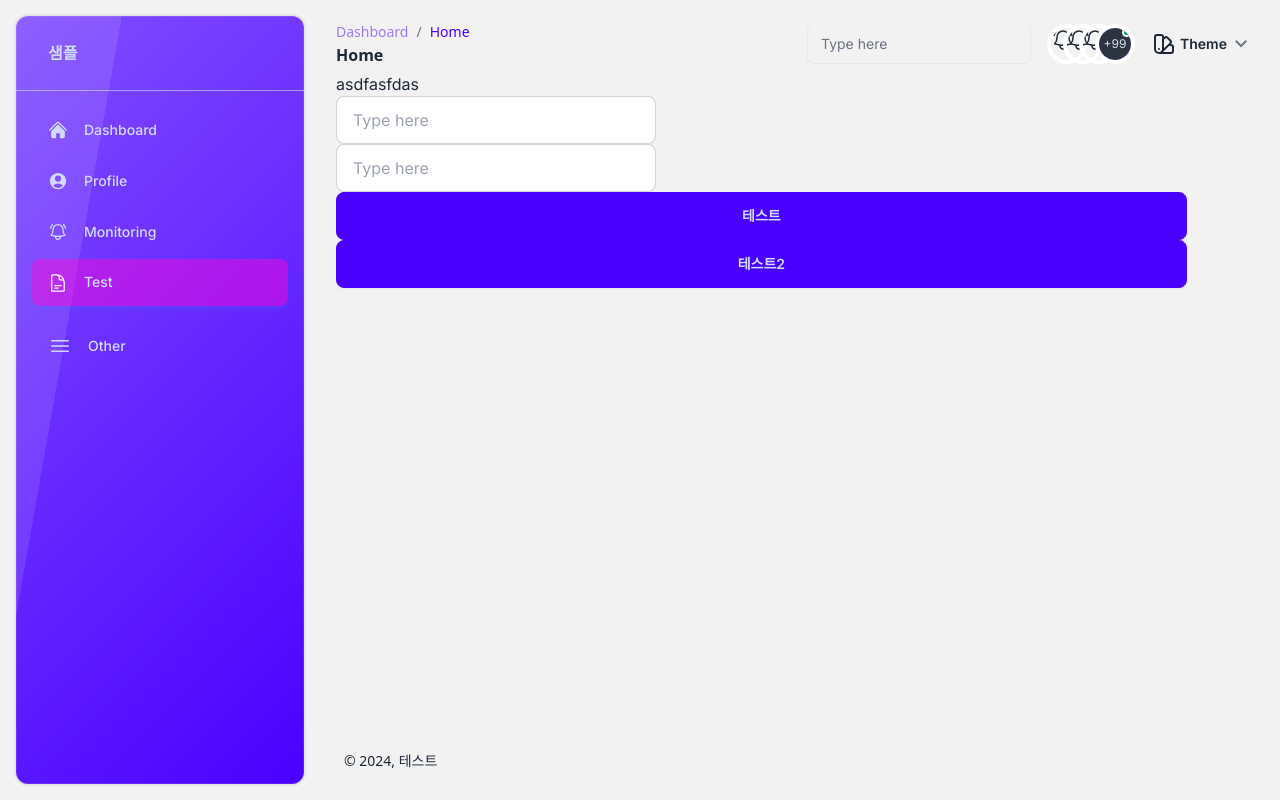
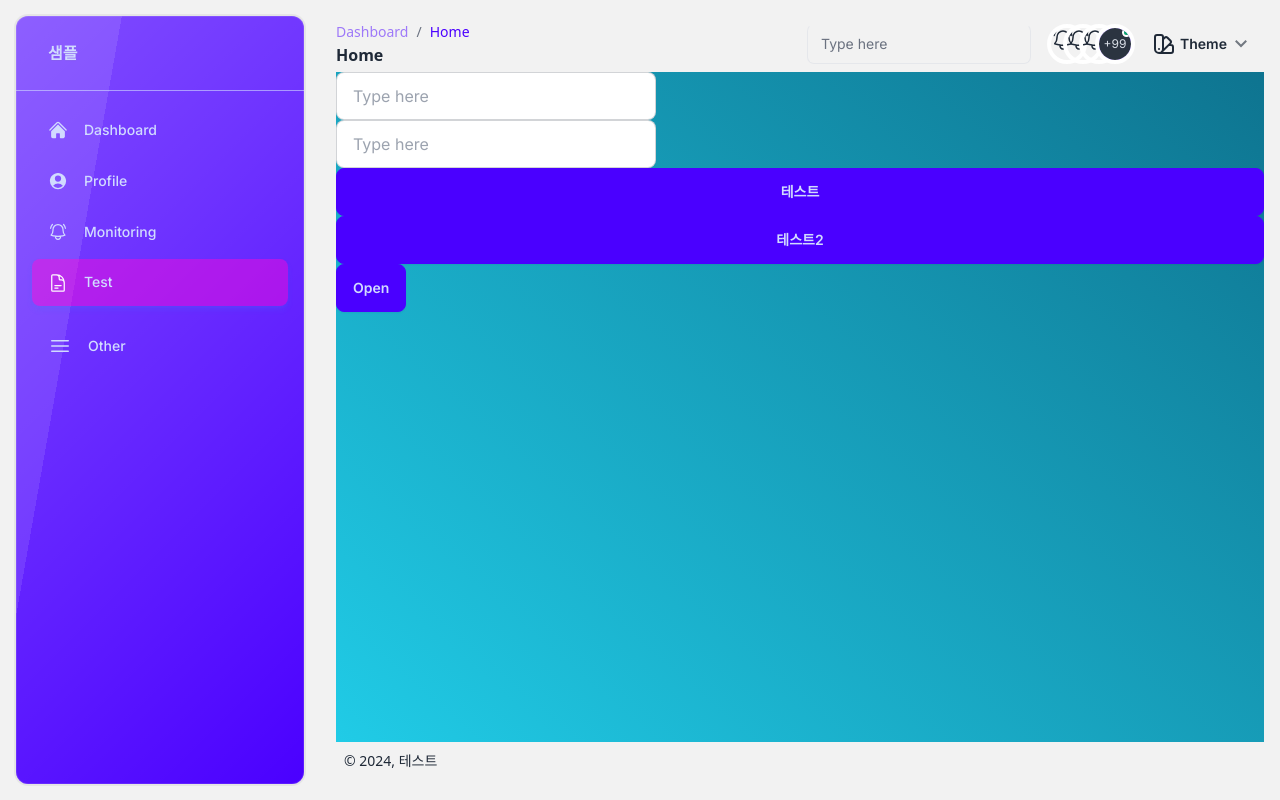
Before and after one commit to kjpar0317/trend-seminar, a Next.js app in the folder frontend/: page /formtest in a window 1280 px wide. Built offline with nearby package versions, Linux system fonts and the light colour scheme.

Commit message:
테스트

```diff
--- a/frontend/src/app/(default)/formtest/page.tsx
+++ b/frontend/src/app/(default)/formtest/page.tsx
@@ -1,36 +1,40 @@
 "use client";
 
-import { useEffect } from "react";
+import { useState, useEffect } from "react";
+import { gsap } from "gsap";
 
 import useAnimate from "@/services/layout/useAnimate";
 
 export default function Formtest() {
   const animate = useAnimate();
+  const [timeline, setTimeline] = useState<gsap.core.Timeline>(
+    gsap.timeline({ defaults: { ease: "power2.inOut" } })
+  );
 
   useEffect(() => {
     animate?.initAnimate?.();
     // eslint-disable-next-line react-hooks/exhaustive-deps
   }, []);
 
-  function handleTest1(e: any) {
+  function handleOpen(e: any) {
     e.preventDefault();
-    animate.foldAnimate(
-      ".folder_container1",
-      "folder_container2",
-      "folder_container3",
-      "folder_container4",
-      "folder_container5"
+    setTimeline(
+      animate.openFoldAnimate(
+        timeline,
+        "#authOverlay",
+        "#second",
+        "#third",
+        "#fourth"
+      )
     );
   }
 
+  function handleClose() {
+    animate.reverseAnimate(timeline);
+  }
+
   return (
-    <div className="bg-base-200 h-4/5 w-11/12">
-      asdfasfdas
-      <div className="w-full folder_container1">
-        <div className="w-full h-full folder_container2">
-          <div className="card folder_container3 h-[calc(100vh_-_80px)]">
-            <div className="card folder_container4">
-              <div className="card folder_container5 ">
+    <div className="w-full h-screen bg-gradient-to-tr from-cyan-400 to-cyan-700">
       <form className="animate_form">
         <div className="grid">
           <input
@@ -47,16 +51,44 @@ export default function Formtest() {
           />
         </div>
         <div className="grid">
-                    <button className="btn btn-primary" onClick={handleTest1}>
-                      테스트
-                    </button>
+          <button className="btn btn-primary">테스트</button>
         </div>
         <div className="grid">
-                    <button className="btn btn-primary" onClick={handleTest1}>
-                      테스트2
-                    </button>
+          <button className="btn btn-primary">테스트2</button>
         </div>
       </form>
+      <button className="btn btn-primary" onClick={handleOpen}>
+        Open
+      </button>
+      <div
+        id="authOverlay"
+        className="fixed z-10 left-0 top-0 h-full w-full flex items-center justify-center py-3 px-2 overflow-y-auto bg-white/80 backdrop-blur-sm scale-y-0 -translate-x-full opacity-0 origin-center"
+      >
+        <div
+          id="fourth"
+          className="bg-white/0 max-w-sm m-auto mb-0 sm:mb-auto p-3 border border-white/0 rounded-2xl shadow-sm"
+        >
+          <div
+            id="second"
+            className="bg-white p-4 sm:p-8 w-full rounded-xl shadow-sm scale-y-0 opacity-0"
+          >
+            <div id="third" className="relative scale-y-0 opacity-0">
+              <h1 className="text-cyan-400 text-3xl font-bold mb-4 text-center">
+                Hello!
+              </h1>
+
+              <p className="text-center text-neutral-500/80 mb-4">
+                I am a modal open and close animation made with GSAP and
+                tailwindcss.
+              </p>
+
+              <div className="text-center">
+                <button
+                  onClick={handleClose}
+                  className="bg-neutral-100 text-neutral-400 font-semibold text-xl rounded-md border-b-[3px] px-3 py-1"
+                >
+                  Close
+                </button>
               </div>
             </div>
           </div>
--- a/frontend/src/services/layout/useAnimate.ts
+++ b/frontend/src/services/layout/useAnimate.ts
@@ -24,7 +24,8 @@ export type TInputAction = "fade" | "transform";
 export interface IAnimateStore {
     initAnimate: () => void;
     bounceAnimate: (selector: string, optionClsName?: string | undefined) => void;
-    foldAnimate: (...targets: string[]) => void;
+    openFoldAnimate: (timeline: gsap.core.Timeline, ...targets: string[]) => gsap.core.Timeline;
+    reverseAnimate: (timeline: gsap.core.Timeline) => void;
 }
 
 export default function useAnimate(): IAnimateStore {
@@ -78,29 +79,32 @@ export default function useAnimate(): IAnimateStore {
         });
     }
 
-    function foldAnimate(...targets: string[]) {
-        const foldTimeline = gsap.timeline({ defaults: { ease: "power2.inOut" } });
-
+    function openFoldAnimate(timeline: gsap.core.Timeline, ...targets: string[]): gsap.core.Timeline {
         range(0, targets.length).forEach((f: number) => {
             if(f === 0) {
-                foldTimeline.to(targets[f], { scaleY: 0.01, x: 1, opacity: 1, display: "flex", duration: 0.4 })
+                timeline
+                    .to(targets[f], {scaleY: 0.01, x: 1, opacity: 1, display: "flex", duration: 0.4})
+                    .to(targets[f], {scaleY: 1, background: "rgba(255,255,255,0.16)", duration: 0.6});
             } else if(f === 1) {
-                foldTimeline.to(targets[f], { scaleY: 1, background: "bg-white", duration: 0.6 });
+                timeline.to(targets[f], {scaleY: 1, opacity: 1, duration: 0.6}, "-=0.4")
             } else if(f === 2) {
-                foldTimeline.to(targets[f], { scaleY: 1, opacity: 1, duration: 0.6 }, "-=0.4")
+                timeline.to(targets[f], {scaleY: 1, opacity: 1, duration: 0.4}, "-=0.2")
             } else if(f === 3) {
-                foldTimeline.to(targets[f], { scaleY: 1, opacity: 1, duration: 0.4 }, "-=0.2")
-            } else if(f === 4) {
-                foldTimeline.to(targets[f], { background: "bg-white", border: "1px solid border-white"});
+                timeline.to(targets[f], { background: "rgba(255,255,255,0.3)", border: "1px solid rgba(255,255,255,0.3)", duration: 0.8}, "-=0.4");
             }
         });
 
-        foldTimeline.to(targets[0], { opacity: 0, duration: 0.1 });
+        return timeline;
+    }
+
+    function reverseAnimate(timeline: gsap.core.Timeline) {
+        timeline.reverse();
     }
 
     return {
         initAnimate,
         bounceAnimate,
-        foldAnimate
+        openFoldAnimate,
+        reverseAnimate
     };
 }
```
Lines whose indentation alone changed are shown as unchanged.
